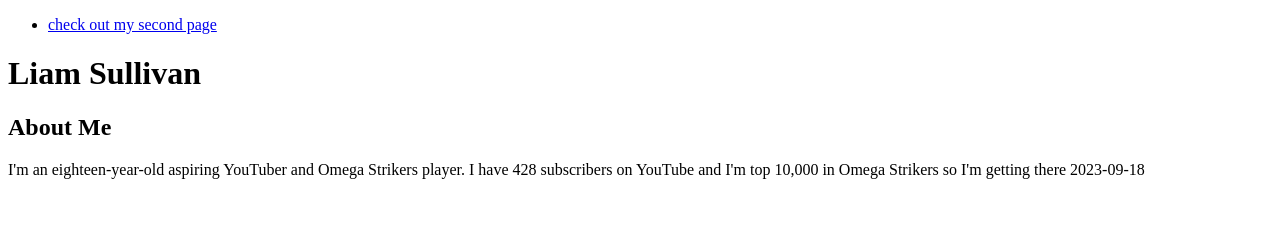
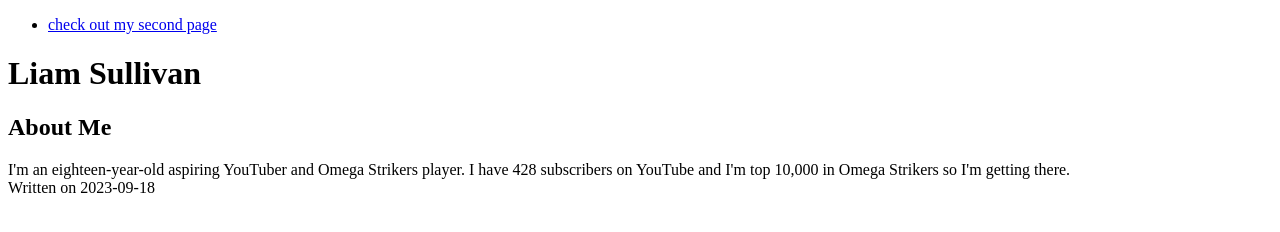
Before and after one commit to LiamSullivan/LiamSullivan.github.io, a plain HTML site: page index.html in a window 1280 px wide. Drawn offline with Linux system fonts and the light colour scheme.

Commit message:
Update index.html

```diff
--- a/index.html
+++ b/index.html
@@ -8,7 +8,8 @@
     </nav>
     <h1>Liam Sullivan</h1>
     <h2>About Me</h2>
-    <p1>I'm an eighteen-year-old aspiring YouTuber and Omega Strikers player. I have 428 subscribers on YouTube and I'm top 10,000 in Omega Strikers so I'm getting there</p1>
-    <p4>2023-09-18</p4>
+    <p1>I'm an eighteen-year-old aspiring YouTuber and Omega Strikers player. I have 428 subscribers on YouTube and I'm top 10,000 in Omega Strikers so I'm getting there.</p1>
+    <br />
+    <p4>Written on 2023-09-18</p4>
   </body>
 </html>
```
